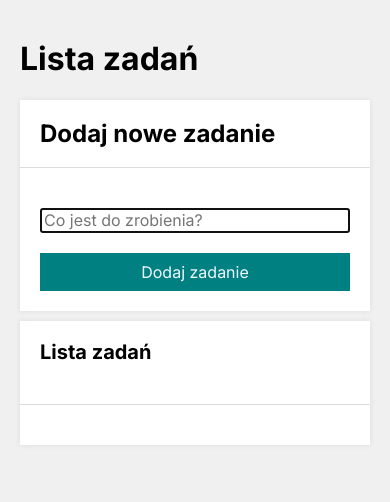
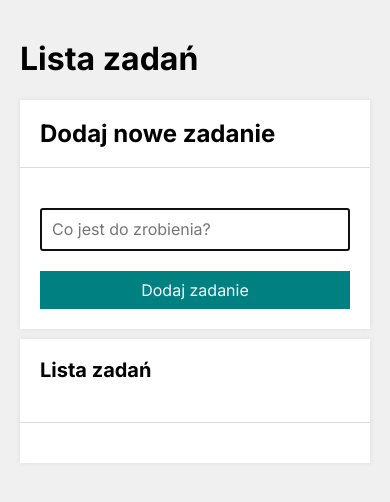
Before and after one commit to Daniel-Czarnocki/task_list, a plain HTML site: page index.html in a window 390 px wide. Drawn offline with nearby package versions, Linux system fonts and the light colour scheme.

Commit message:
minor changes in grid and classes

```diff
--- a/css/form.css
+++ b/css/form.css
@@ -6,11 +6,11 @@
 
 @media (max-width: 819px) {
     .form {
-        grid-template-columns: 1fr;
+        grid-template-columns: none;
     }
 }
 
-.form__input {
+.form__textbox {
     padding: 10px;
     margin: 1px solid rgb(220, 220, 220);
 }
```
